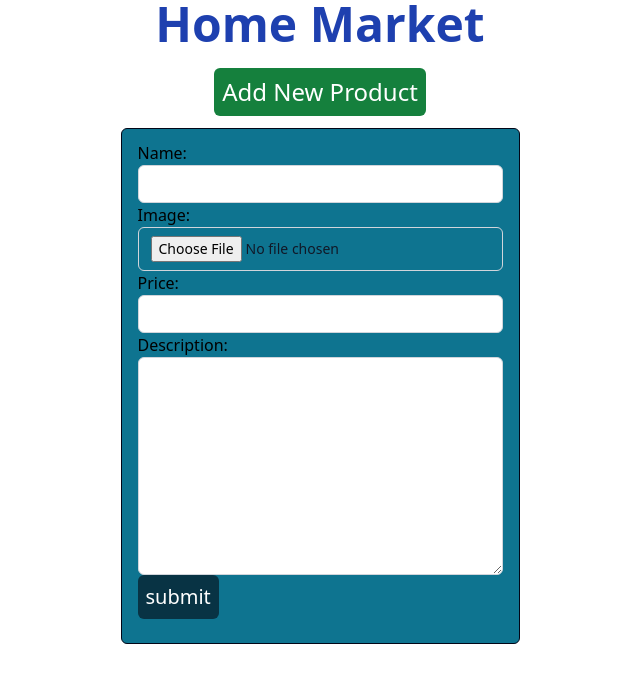
After one commit to kiranRaveendran/Project_one, a Django app: page /add_product/ in a window 1280 px wide. The commit adds this page. Shown: the top 683 px of the page, without its empty margins (320-960 px from the left). Run offline with Django 5.2, Linux system fonts and the light colour scheme; some libraries are stand-ins or nearby versions.

Commit message:
first commit

```diff
--- /dev/null
+++ b/app_one/forms.py
@@ -0,0 +1,15 @@
+from django import forms
+from .models import Product
+
+
+class Product_Form(forms.ModelForm):
+    class Meta:
+        model = Product
+        fields = ['name', 'image', 'price', 'description']
+
+        widgets = {
+            'image': forms.FileInput(attrs={'class': 'form-control block w-full px-3 py-2 placeholder-gray-500 text-gray-900 focus:outline-none focus:ring-indigo-500 focus:border-indigo-500 sm:text-sm border border-gray-300 rounded-md'}),
+            'name': forms.TextInput(attrs={'class': 'form-control block w-full px-3 py-2 placeholder-gray-500 text-gray-900 focus:outline-none focus:ring-indigo-500 focus:border-indigo-500 sm:text-sm border border-gray-300 rounded-md'}),
+            'price': forms.TextInput(attrs={'class': 'form-control block w-full px-3 py-2 placeholder-gray-500 text-gray-900 focus:outline-none focus:ring-indigo-500 focus:border-indigo-500 sm:text-sm border border-gray-300 rounded-md'}),
+            'description': forms.Textarea(attrs={'class': 'form-control block w-full px-3 py-2 placeholder-gray-500 text-gray-900 focus:outline-none focus:ring-indigo-500 focus:border-indigo-500 sm:text-sm border border-gray-300 rounded-md'}),
+        }
--- a/app_one/models.py
+++ b/app_one/models.py
@@ -14,4 +14,24 @@ class Product(models.Model):
     created_At = models.DateField(default=datetime.now, blank=False)
 
     def __str__(self) -> str:
-        return self.Created_At
+        return self.name
+
+# have to refer and go through the types of fields ,enum field, choice field etc...
+
+# class school_database(models.Model):
+#     name = models.CharField(blank=False, null=False, max_length=200)
+#     addres = models.TextField()
+#     phone = models.CharField(blank=False, null=False, max_length=10)
+
+#     def __str__(self) -> str:
+#         return self.phone
+
+
+# class vehicle_Data(models.Model):
+#     vehicle_type = models.CharField(blank=False, null=False, max_length=50)
+#     price = models.DecimalField(
+#         blank=False, null=False, max_digits=5, decimal_places=2)
+#     retest_Year = models.CharField(blank=False, null=False, max_length=4)
+
+#     def __str__(self) -> str:
+#         return self.vehicle_type
--- /dev/null
+++ b/app_one/templates/add_product.html
@@ -0,0 +1,17 @@
+{% extends 'index.html' %}
+
+{% block content %}
+
+<form class="border  border-slate-950 rounded-md px-4 py-3 bg-cyan-700" action method="POST" enctype="multipart/form-data">
+
+    {% csrf_token %}
+    {{form.as_p}}
+
+    <!-- as paragraph -->
+    <!-- form.as_ul :  -->
+    <button
+        class="bg-cyan-950 rounded-md px-2 py-2 mb-3 text-white text-xl font-medium"
+        type="submit">submit</button>
+</form>
+
+{% endblock %}
--- a/app_one/templates/index.html
+++ b/app_one/templates/index.html
@@ -1,12 +1,23 @@
 <!DOCTYPE html>
 <html lang="en">
-<head>
-    <meta charset="UTF-8">
-    <meta name="viewport" content="width=device-width, initial-scale=1.0">
-    <title>Document</title>
-</head>
-<body>
-    <h1>hello test</h1>
-<h1>Add on file</h1>
-</body>
+    <head>
+        <meta charset="UTF-8">
+        <meta name="viewport" content="width=device-width, initial-scale=1.0">
+        <script src="https://cdn.tailwindcss.com"></script>
+        <title>Django demo</title>
+    </head>
+    <div class="h-full bg-white ">
+        <h1 class="text-center text-blue-800 font-bold text-5xl pb-5"> <a href="{% url 'home' %}">Home Market</a>
+            </h1>
+        <div class="flex flex-col justify-center items-center">
+            <button
+                class="bg-green-700 rounded-md px-2 py-2 mb-3 text-white text-2xl font-medium"><a
+                    href="{% url 'add_Products'  %}">Add New
+                    Product</a></button>
+            {% block content%}
+
+            {% endblock %}
+
+        </div>
+    </body>
 </html>
--- a/app_one/urls.py
+++ b/app_one/urls.py
@@ -2,5 +2,9 @@ from django.urls import path
 from . import views
 
 urlpatterns = [
-    path('', views.display, name='home')
+    path('', views.display, name='home'),
+    path('pinfo/<int:pk>/', views.product_Details, name='product_details'),
+    path('add_product/', views.add_Products, name='add_Products'),
+    path('update_product/<int:pk>/',views.update_Product, name='update_product'),
+    path('delete/<int:pk>/', views.deleteProduct, name='delete')
 ]
--- a/app_one/views.py
+++ b/app_one/views.py
@@ -1,7 +1,61 @@
-from django.shortcuts import render
-
+from django.shortcuts import render, redirect
+from . models import Product
+from .forms import Product_Form
 # Create your views here.
 
 
 def display(request):
-    return render(request, 'index.html')
+    product = Product.objects.all()
+    context = {
+        'products': product
+    }
+    return render(request, 'products.html', context)
+
+
+def product_Details(request, pk):
+    product = Product.objects.get(id=pk)
+    context = {
+        'products': product
+    }
+    print(product)
+    return render(request, 'product_details.html', context)
+
+
+def add_Products(request):
+    form_variable = Product_Form()
+    if request.method == 'POST':
+        form_variable = Product_Form(request.POST, request.FILES)
+        if form_variable.is_valid():
+            form_variable.save()
+            return redirect('home')
+    else:
+        form_variable = Product_Form()
+    context = {
+        'form': form_variable
+    }
+    return render(request, 'add_product.html', context)
+
+
+def update_Product(request, pk):
+    pro = Product.objects.get(id=pk)
+    form_v = Product_Form(instance=pro)
+    if request.method == 'POST':
+        form_v = Product_Form(request.POST,  instance=pro)
+        if form_v.is_valid():
+            form_v.save()
+            return redirect('home')
+    context = {
+        'update': form_v
+    }
+    return render(request, 'update_product.html', context)
+# what is named parameter
+# click event
+# ankar tag
+# pk-primary key
+# param'
+
+
+def deleteProduct(request, pk):
+    products = Product.objects.get(id=pk)
+    products.delete()
+    return redirect('home')
--- a/project_one/urls.py
+++ b/project_one/urls.py
@@ -16,8 +16,10 @@ Including another URLconf
 """
 from django.contrib import admin
 from django.urls import path, include
+from django.conf import settings
+from django.conf.urls.static import static
 
 urlpatterns = [
     path('admin/', admin.site.urls),
     path('', include('app_one.urls'))
-]
+] + static(settings.MEDIA_URL, document_root=settings.MEDIA_ROOT)
```
Also changed, not shown: app_one/templates/product_details.html (added, +23 -0 lines), app_one/templates/products.html (added, +23 -0 lines), app_one/templates/update_product.html (added, +16 -0 lines), app_one/migrations/0002_school_database_vehicle_data.py (added), static/images/1.png (added), static/images/Frame_35.png (added), static/images/Illustration.png (added), static/images/hand_phone.png (added), static/images/hand_phone_vuWWnkF.png (added), static/images/play_store.png (added).
